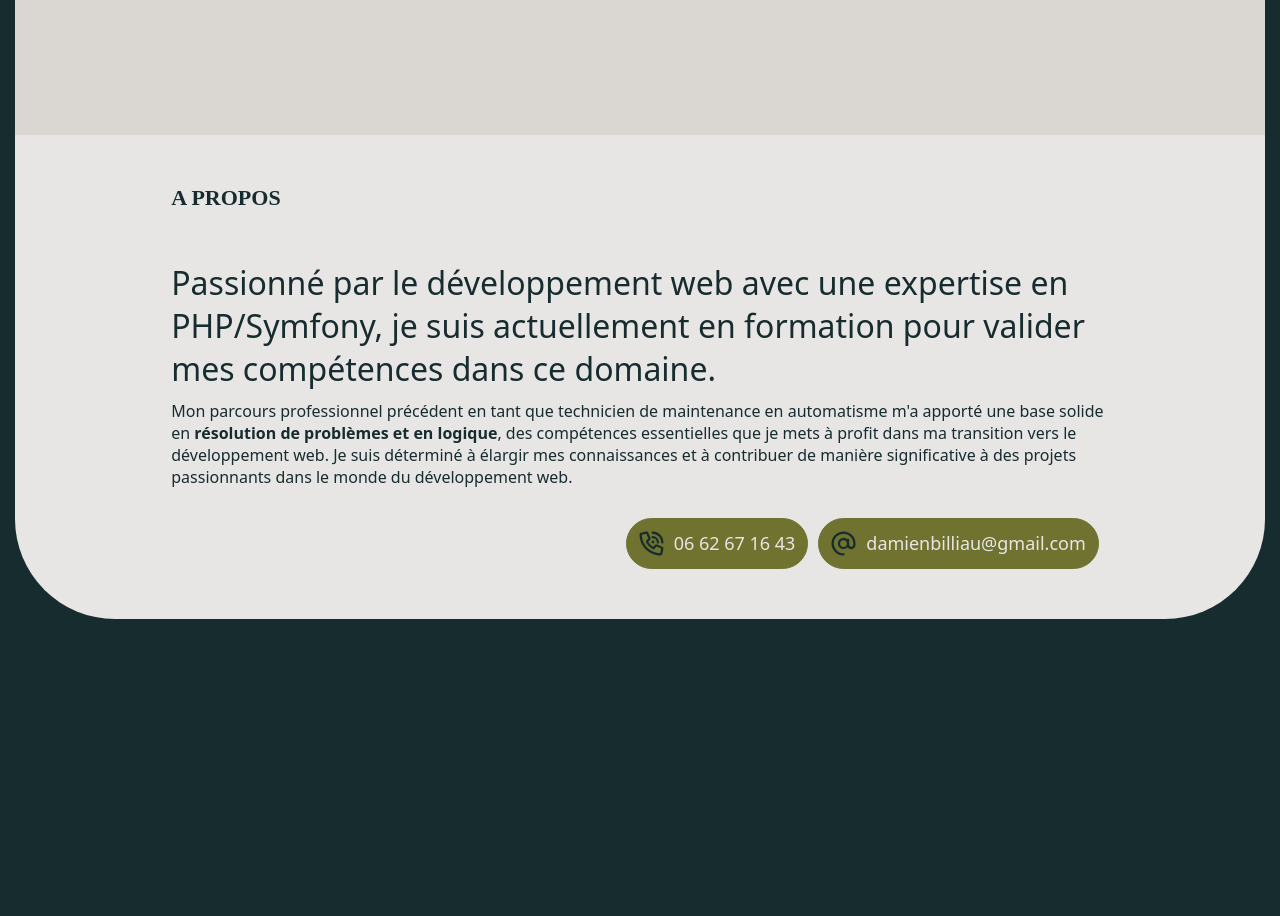
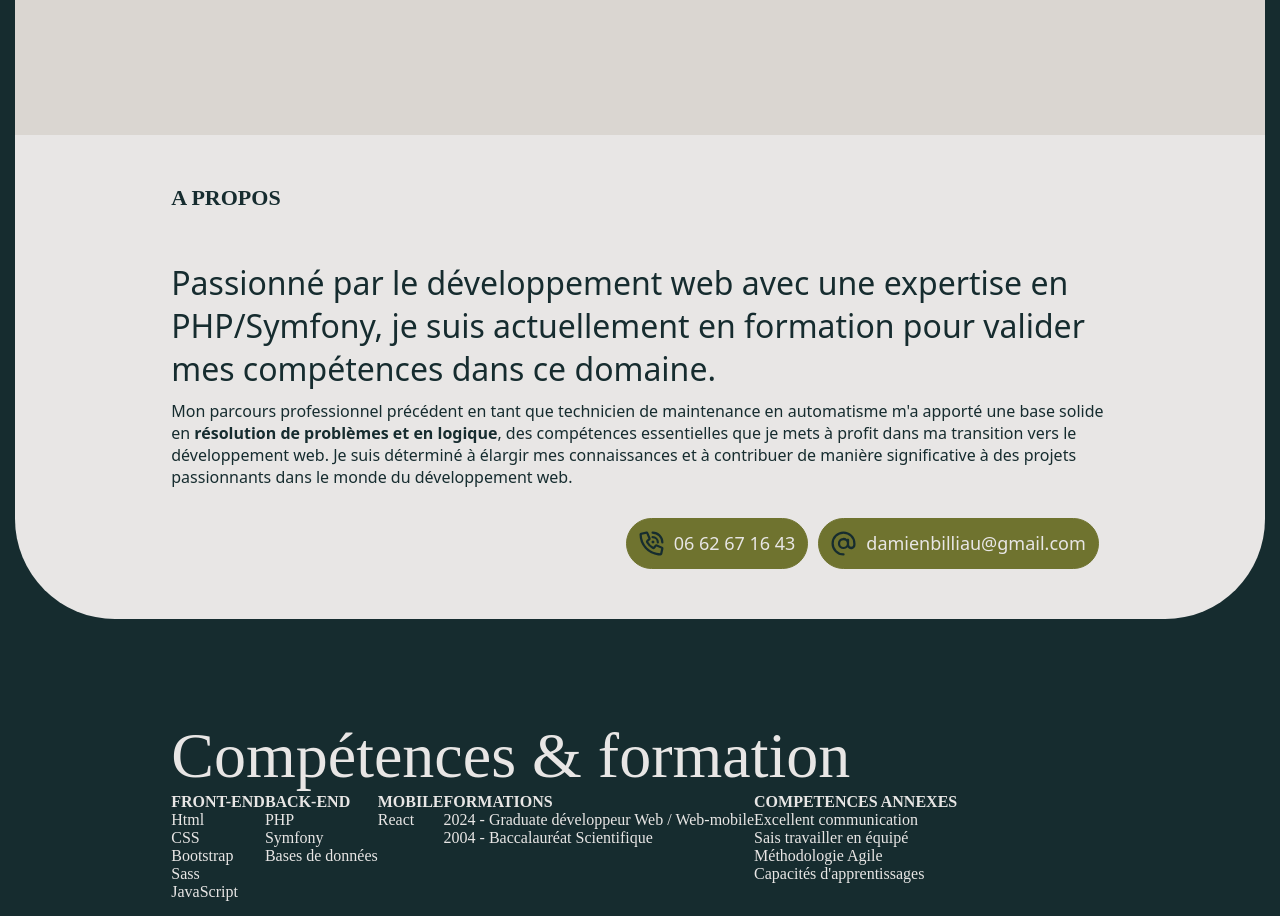
Before and after one commit to batdams/CVDaBill, a plain HTML site: page index.html in a window 1280 px wide. Shown: the part 680-1596 px from the top of the page. Before the commit the page ends 1314 px from the top, so only its background shows below. Drawn offline with Linux system fonts and the light colour scheme.

Commit message:
Ajout de contenu ds main

```diff
--- a/index.html
+++ b/index.html
@@ -34,6 +34,7 @@
             </aside>
     </header>
     <main>
+        <div class="aboutWrap">
             <div class="about">
                 <h2>A PROPOS</h2>
                 <div class="aboutFirstPart">
@@ -47,9 +48,41 @@
                     <button><img src="pictures/at.svg" alt="email">damienbilliau@gmail.com</button>
                 </div>
             </div>
+        </div>
+        <section class="skillsEducation">
+            <h2>Compétences & formation</h2>
             <div class="skills">
-
+                <div class="front">
+                    <h4><img src="" alt="">FRONT-END</h4>
+                    <div>Html</div>
+                    <div>CSS</div>
+                    <div>Bootstrap</div>
+                    <div>Sass</div>
+                    <div>JavaScript</div>
                 </div>
+                <div class="back">
+                    <h4><img src="" alt="">BACK-END</h4>
+                    <div>PHP</div>
+                    <div>Symfony</div>
+                    <div>Bases de données</div>
+                </div>
+                <div class="mobile">
+                    <h4><img src="" alt="">MOBILE</h4>
+                    <div>React</div>
+            </div>
+            <div class="education">
+                <h4><img src="" alt="">FORMATIONS</h4>
+                <div><span>2024 - </span> Graduate développeur Web / Web-mobile</div>
+                <div><span>2004 - </span> Baccalauréat Scientifique</div>
+            </div>
+            <div class="softSkills">
+                <h4><img src="" alt="">COMPETENCES ANNEXES</h4>
+                <div>Excellent communication</div>
+                <div>Sais travailler en équipé</div>
+                <div>Méthodologie Agile</div>
+                <div>Capacités d'apprentissages</div>
+            </div>
+        </section>
         <div class="contact">
 
         </div>
--- a/styles/sass/partials/_header.scss
+++ b/styles/sass/partials/_header.scss
@@ -78,6 +78,7 @@
         }
         aside {
             margin-top: 100px;
+            padding-bottom: 50px;
             text-align: center;
             font-family: $textFont1;
             font-size: 14px;
--- a/styles/sass/partials/_main.scss
+++ b/styles/sass/partials/_main.scss
@@ -1,10 +1,13 @@
 main {
-    background-color: $color5;
     margin: 15px;
     margin-top: 0px;
+    .aboutWrap {
+        box-sizing: border-box;
+        background-color: $color5;
         border-bottom-left-radius: 100px;
         border-bottom-right-radius: 100px;
         .about {
+            background-color: $color5;
             width: 75%;
             margin: auto;
             padding-top: 50px;
@@ -49,3 +52,18 @@ main {
             }
         }
     }
+    .skillsEducation {
+        padding-top: 100px;
+        width: 75%;
+        margin: auto;
+        color: $color5;
+        h2 {
+            font-size: 64px;
+            font-family: $textFont1;
+            font-weight: 400;
+        }
+        .skills {
+            display: flex;
+        }
+    }
+}
```
Also changed, not shown: styles/styles.css, 1 other file. Lines whose indentation alone changed are shown as unchanged.
